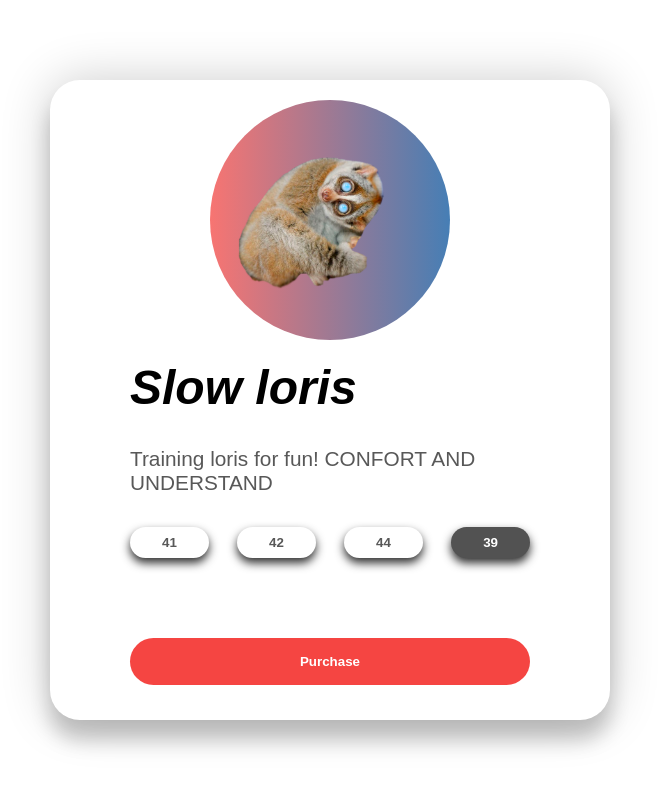
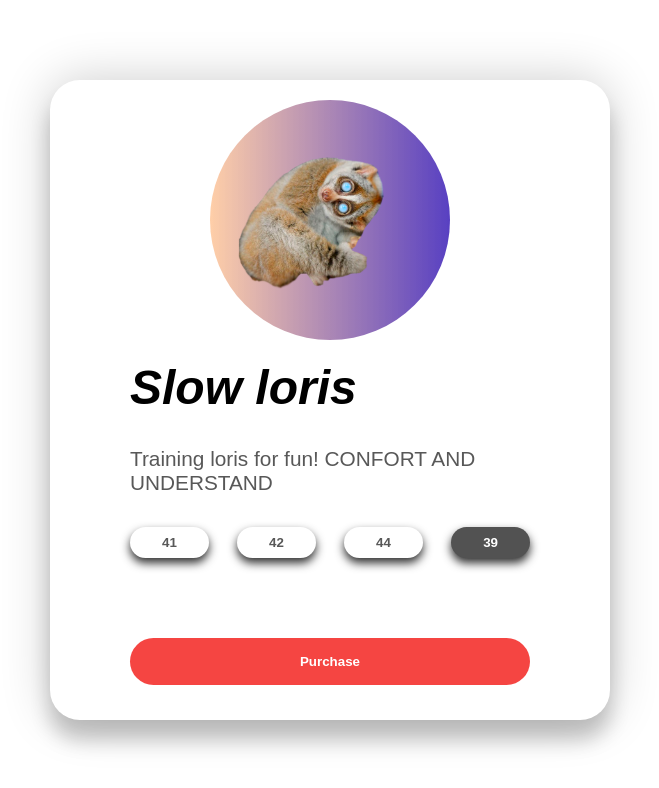
Before and after one commit to sofiyourname/-java-E-commerce, a plain HTML site: page index.html in a window 1280 px wide. Shown: the whole page, without its empty margins (310-969 px from the left). Drawn offline with Linux system fonts and the light colour scheme.

Commit message:
First commit

```diff
--- a/style.css
+++ b/style.css
@@ -49,8 +49,8 @@ body {
     height: 15rem;
 
 
-    background: linear-gradient(to right, rgba(245, 70, 66, 0.75),
-            rgba(8, 83, 156, 0.75));
+    background: linear-gradient(to right, rgba(255, 174, 109, 0.596),
+            rgba(32, 0, 173, 0.75));
     position: absolute;
     border-radius: 50%;
 z-index: 1;
```
